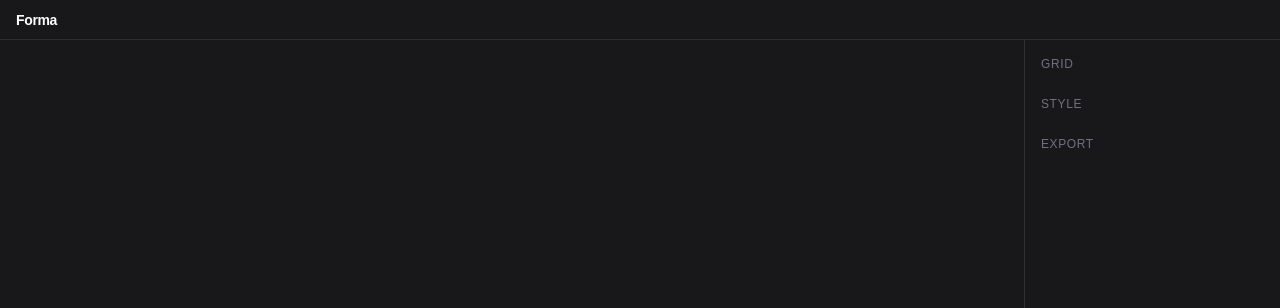
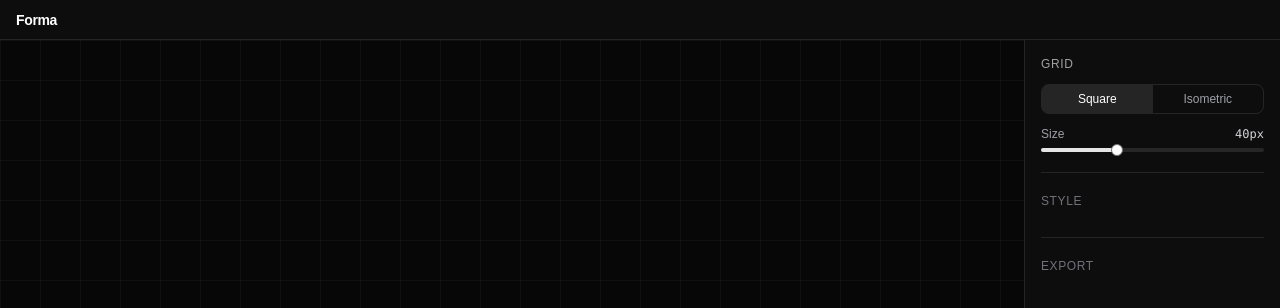
Before and after one commit to thisMeSandeep/Forma-Logo-and-Vector-Art-Maker, a React (Vite) app: page / in a window 1280 px wide. Shown: the top 308 px of the page. Built offline with nearby package versions, Linux system fonts and the light colour scheme.

Commit message:
Implement grid rendering and canvas event handling; update styles and constants for theming

```diff
--- a/src/components/canvas/DrawingCanvas.tsx
+++ b/src/components/canvas/DrawingCanvas.tsx
@@ -1,18 +1,19 @@
-// TODO: Steps 3–8 — add mouse handlers via useCanvasEvents
+// TODO: Step 4 — pointerdown polygon building via useCanvasEvents
 import { useRef } from 'react';
-import { CANVAS_BG_COLOR } from '../../config/constants';
+import { useCanvasEvents } from '../../hooks/useCanvasEvents';
 import { GridLayer } from './GridLayer';
 import { ShapeLayer } from './ShapeLayer';
 import { PreviewLayer } from './PreviewLayer';
 
 export function DrawingCanvas() {
   const svgRef = useRef<SVGSVGElement>(null);
+  useCanvasEvents(svgRef);
 
   return (
     <svg
       ref={svgRef}
       className="w-full h-full"
-      style={{ background: CANVAS_BG_COLOR }}
+      style={{ background: 'var(--canvas-bg)' }}
     >
       <GridLayer />
       <ShapeLayer />
--- a/src/components/canvas/GridLayer.tsx
+++ b/src/components/canvas/GridLayer.tsx
@@ -1,5 +1,31 @@
-// TODO: Step 2 — render square and isometric grid lines from store values
+import { useAppStore } from '../../store/useAppStore';
 
 export function GridLayer() {
-  return <g id="grid-layer" />;
+  const gridSize = useAppStore((s) => s.gridSize);
+  const showGrid = useAppStore((s) => s.showGrid);
+
+  if (!showGrid) return null;
+
+  // SVG pattern tiles a single cell across the full canvas — no line-count math needed
+  return (
+    <g id="grid-layer">
+      <defs>
+        <pattern
+          id="grid-pattern"
+          width={gridSize}
+          height={gridSize}
+          patternUnits="userSpaceOnUse"
+        >
+          {/* Top and left edges of each cell form the full grid when tiled */}
+          <path
+            d={`M ${gridSize} 0 L 0 0 0 ${gridSize}`}
+            fill="none"
+            stroke="var(--grid-line-stroke)"
+            strokeWidth="var(--grid-line-width)"
+          />
+        </pattern>
+      </defs>
+      <rect width="100%" height="100%" fill="url(#grid-pattern)" />
+    </g>
+  );
 }
--- a/src/components/canvas/PreviewLayer.tsx
+++ b/src/components/canvas/PreviewLayer.tsx
@@ -1,5 +1,21 @@
-// TODO: Step 4 — render in-progress polygon preview and snapped cursor dot
+import { useAppStore } from '../../store/useAppStore';
+import { CURSOR_DOT_RADIUS } from '../../config/constants';
 
 export function PreviewLayer() {
-  return <g id="preview-layer" />;
+  const cursorPoint = useAppStore((s) => s.cursorPoint);
+
+  return (
+    <g id="preview-layer">
+      {/* Snapped cursor dot — Steps 4+ will add preview lines here */}
+      {cursorPoint && (
+        <circle
+          cx={cursorPoint.x}
+          cy={cursorPoint.y}
+          r={CURSOR_DOT_RADIUS}
+          fill="var(--cursor-dot-fill)"
+          style={{ pointerEvents: 'none' }}
+        />
+      )}
+    </g>
+  );
 }
--- a/src/components/sidebar/GridSection.tsx
+++ b/src/components/sidebar/GridSection.tsx
@@ -1,10 +1,57 @@
-// TODO: Step 2 — wire grid size slider and square/isometric toggle to store
+import { Slider } from '../ui/slider';
+import { useAppStore } from '../../store/useAppStore';
+import { GRID_SIZE_MIN, GRID_SIZE_MAX } from '../../config/constants';
+import type { GridMode } from '../../types';
+
+const MODES: { value: GridMode; label: string }[] = [
+  { value: 'square', label: 'Square' },
+  { value: 'isometric', label: 'Isometric' },
+];
 
 export function GridSection() {
+  const gridSize = useAppStore((s) => s.gridSize);
+  const gridMode = useAppStore((s) => s.gridMode);
+  const setGridSize = useAppStore((s) => s.setGridSize);
+  const setGridMode = useAppStore((s) => s.setGridMode);
+
   return (
-    <section>
-      <p className="text-xs text-zinc-500 uppercase tracking-wider mb-2">Grid</p>
-      {/* Grid size slider and mode toggle go here */}
+    <section className="flex flex-col gap-3">
+      <p className="text-xs font-medium text-[var(--muted-foreground)] uppercase tracking-wider">
+        Grid
+      </p>
+
+      {/* Square / Isometric toggle */}
+      <div className="flex rounded-md overflow-hidden border border-[var(--panel-border)]">
+        {MODES.map((mode) => (
+          <button
+            key={mode.value}
+            onClick={() => setGridMode(mode.value)}
+            className={[
+              'flex-1 py-1.5 text-xs font-medium transition-colors',
+              gridMode === mode.value
+                ? 'bg-white/10 text-white'
+                : 'text-zinc-400 hover:text-zinc-200 hover:bg-white/5',
+            ].join(' ')}
+          >
+            {mode.label}
+          </button>
+        ))}
+      </div>
+
+      {/* Grid size slider */}
+      <div className="flex flex-col gap-1.5">
+        <div className="flex justify-between items-center">
+          <span className="text-xs text-zinc-400">Size</span>
+          <span className="text-xs font-mono text-zinc-300">{gridSize}px</span>
+        </div>
+        <Slider
+          min={GRID_SIZE_MIN}
+          max={GRID_SIZE_MAX}
+          step={2}
+          value={[gridSize]}
+          onValueChange={([val]) => setGridSize(val)}
+        />
+      </div>
     </section>
   );
 }
--- a/src/components/sidebar/Sidebar.tsx
+++ b/src/components/sidebar/Sidebar.tsx
@@ -5,9 +5,17 @@ import { ExportSection } from './ExportSection';
 
 export function Sidebar() {
   return (
-    <aside className="w-64 h-full bg-zinc-900 border-l border-white/10 flex flex-col gap-4 p-4 shrink-0 overflow-y-auto">
+    <aside
+      className="w-64 h-full flex flex-col gap-5 p-4 shrink-0 overflow-y-auto border-l"
+      style={{
+        background: 'var(--sidebar-bg)',
+        borderColor: 'var(--panel-border)',
+      }}
+    >
       <GridSection />
+      <div className="border-t" style={{ borderColor: 'var(--panel-border)' }} />
       <StyleSection />
+      <div className="border-t" style={{ borderColor: 'var(--panel-border)' }} />
       <ExportSection />
     </aside>
   );
--- a/src/components/toolbar/TopBar.tsx
+++ b/src/components/toolbar/TopBar.tsx
@@ -2,9 +2,15 @@
 
 export function TopBar() {
   return (
-    <header className="h-10 bg-zinc-900 border-b border-white/10 flex items-center px-4 shrink-0">
+    <header
+      className="h-10 flex items-center px-4 shrink-0 border-b"
+      style={{
+        background: 'var(--topbar-bg)',
+        borderColor: 'var(--panel-border)',
+      }}
+    >
       <span className="text-sm font-semibold text-white tracking-tight">Forma</span>
-      {/* Undo, Redo, Reset buttons go here */}
+      {/* Undo, Redo, Reset buttons go here — Step 6 */}
     </header>
   );
 }
--- a/src/config/constants.ts
+++ b/src/config/constants.ts
@@ -1,15 +1,9 @@
-// All magic numbers and defaults live here — never hardcode these in components
+// All JS logic constants live here. Visual values (colors, opacities) live in
+// index.css as CSS custom properties so theming is a single-file change.
 
 export const GRID_SIZE_DEFAULT = 40;
 export const GRID_SIZE_MIN = 10;
 export const GRID_SIZE_MAX = 100;
-
-export const GRID_LINE_COLOR = '#ffffff';
-export const GRID_LINE_OPACITY = 0.07;
-export const GRID_LINE_STROKE_WIDTH = 1;
-
-// Isometric grid angle in degrees (standard 30° from horizontal)
-export const ISO_ANGLE_DEG = 30;
 
 export const FILL_COLOR_DEFAULT = '#4f86f7';
 export const STROKE_COLOR_DEFAULT = '#ffffff';
@@ -17,23 +11,19 @@ export const STROKE_WIDTH_DEFAULT = 1.5;
 export const STROKE_WIDTH_MIN = 0;
 export const STROKE_WIDTH_MAX = 10;
 
-// Pixel radius within which clicking snaps to/closes on the first point
+// Pixel radius within which clicking snaps/closes on the first point
 export const CLOSE_SNAP_RADIUS = 12;
 
 export const MAX_HISTORY = 50;
 
+// Isometric grid angle in degrees (standard 30° from horizontal)
+export const ISO_ANGLE_DEG = 30;
+
 // Dot drawn at snapped cursor position while drawing
 export const CURSOR_DOT_RADIUS = 4;
-export const CURSOR_DOT_COLOR = '#ffffff';
 
-// First-point highlight when polygon is about to close
+// First-point highlight ring when polygon is about to close
 export const CLOSE_INDICATOR_RADIUS = 8;
-export const CLOSE_INDICATOR_COLOR = '#facc15'; // yellow-400
 
 // Preview line style (in-progress polygon edges)
-export const PREVIEW_LINE_COLOR = '#ffffff';
-export const PREVIEW_LINE_OPACITY = 0.5;
 export const PREVIEW_LINE_STROKE_WIDTH = 1.5;
-
-// Canvas background color (zinc-900 tone)
-export const CANVAS_BG_COLOR = '#18181b';
--- a/src/hooks/useCanvasEvents.ts
+++ b/src/hooks/useCanvasEvents.ts
@@ -1,5 +1,41 @@
-// TODO: Step 3 — pointermove snap logic; Step 4 — pointerdown polygon building
+import { useEffect, useRef } from 'react';
+import { useAppStore } from '../store/useAppStore';
+import { snapToSquare, snapToIsometric } from '../lib/geometry';
 
-export function useCanvasEvents() {
-  // Attach to SVG ref in DrawingCanvas
+export function useCanvasEvents(svgRef: React.RefObject<SVGSVGElement | null>) {
+  const setCursorPoint = useAppStore((s) => s.setCursorPoint);
+
+  // Use refs so the event handler never goes stale without re-attaching
+  const gridSizeRef = useRef(useAppStore.getState().gridSize);
+  const gridModeRef = useRef(useAppStore.getState().gridMode);
+
+  useEffect(() =>
+    useAppStore.subscribe((s) => {
+      gridSizeRef.current = s.gridSize;
+      gridModeRef.current = s.gridMode;
+    }),
+  []);
+
+  useEffect(() => {
+    const svg = svgRef.current;
+    if (!svg) return;
+
+    function onPointerMove(e: PointerEvent) {
+      const rect = svg!.getBoundingClientRect();
+      const raw = { x: e.clientX - rect.left, y: e.clientY - rect.top };
+      const snap = gridModeRef.current === 'square' ? snapToSquare : snapToIsometric;
+      setCursorPoint(snap(raw, gridSizeRef.current));
+    }
+
+    function onPointerLeave() {
+      setCursorPoint(null);
+    }
+
+    svg.addEventListener('pointermove', onPointerMove);
+    svg.addEventListener('pointerleave', onPointerLeave);
+    return () => {
+      svg.removeEventListener('pointermove', onPointerMove);
+      svg.removeEventListener('pointerleave', onPointerLeave);
+    };
+  }, [svgRef, setCursorPoint]);
 }
--- a/src/index.css
+++ b/src/index.css
@@ -117,6 +117,34 @@
     --sidebar-ring: oklch(0.556 0 0);
 }
 
+/* ─── Forma app design tokens ──────────────────────────────────────────────
+   Define both light and dark values here so switching themes later is a
+   single-file change. Components reference var(--token) — never raw colors.
+   ─────────────────────────────────────────────────────────────────────────── */
+:root {
+  --canvas-bg: oklch(0.96 0 0);
+  --grid-line-stroke: oklch(0 0 0 / 8%);
+  --grid-line-width: 1px;
+  --topbar-bg: oklch(0.97 0 0);
+  --sidebar-bg: oklch(0.97 0 0);
+  --panel-border: oklch(0 0 0 / 10%);
+  --cursor-dot-fill: oklch(0.2 0 0);
+  --preview-line-stroke: oklch(0.2 0 0 / 60%);
+  --close-indicator-fill: oklch(0.85 0.17 85);
+}
+
+.dark {
+  --canvas-bg: oklch(0.13 0 0);
+  --grid-line-stroke: oklch(1 0 0 / 7%);
+  --grid-line-width: 1px;
+  --topbar-bg: oklch(0.16 0 0);
+  --sidebar-bg: oklch(0.16 0 0);
+  --panel-border: oklch(1 0 0 / 10%);
+  --cursor-dot-fill: oklch(1 0 0);
+  --preview-line-stroke: oklch(1 0 0 / 60%);
+  --close-indicator-fill: oklch(0.85 0.17 85);
+}
+
 @layer base {
   * {
     @apply border-border outline-ring/50;
```
